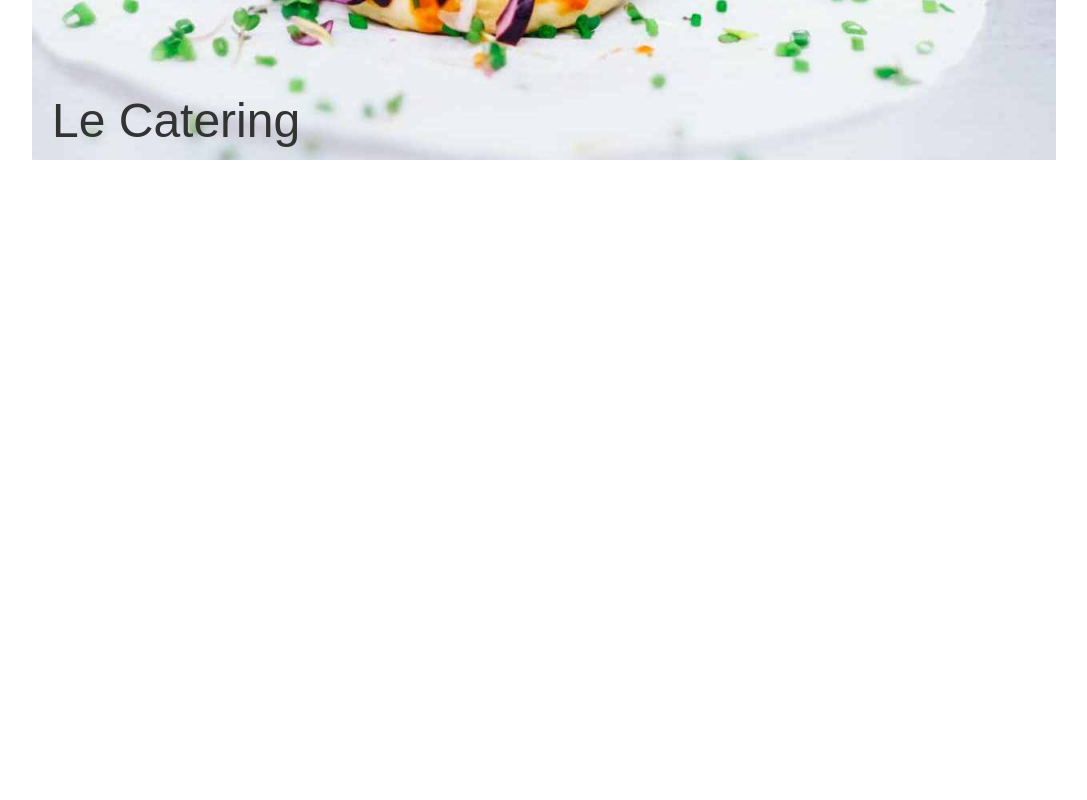
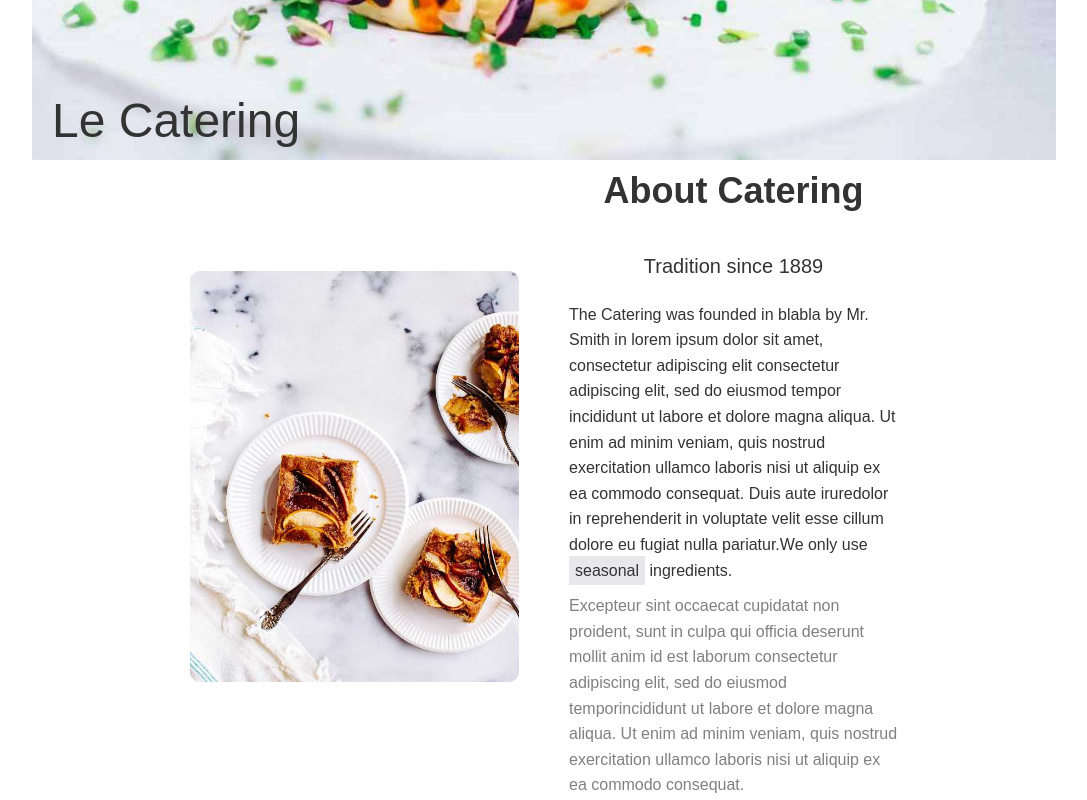
Before and after one commit to Mengsreang-Chhoeung/reactjs-youtube, a React (Create React App) app in the folder simple-food-website/: page / in a window 1280 px wide. Shown: the part 480-1280 px from the top of the page, without its empty margins (96-1183 px from the left). Before the commit the page ends 800 px from the top, so only its background shows below. Built offline with nearby package versions, Linux system fonts and the light colour scheme.

Commit message:
finish about component for simple-food-website

```diff
--- /dev/null
+++ b/simple-food-website/src/components/about/index.css
@@ -0,0 +1,48 @@
+div.about {
+    width: 100%;
+    height: 80vh;
+    display: flex;
+    align-items: center;
+    padding: 10px 30px;
+    gap: 50px;
+}
+
+div.about > .image,
+div.about > .article {
+    width: 50%;
+}
+
+div.about > .image > img {
+    width: 100%;
+    border-radius: 10px;
+}
+
+div.about > .article > .big-title {
+    margin-bottom: 30px;
+    font-size: 36px;
+}
+
+div.about > .article > .big-title,
+div.about > .article > .small-title {
+    text-align: center;
+}
+
+div.about > .article > .small-title {
+    font-size: 20px;
+    font-weight: 500;
+    margin-bottom: 20px;
+}
+
+div.about > .article > .p-normal {
+    font-weight: 500;
+    margin-bottom: 10px;
+}
+
+div.about > .article > .p-normal > span {
+    background-color: rgb(232, 232, 235);
+    padding: 6px;
+}
+
+div.about > .article > .p-gray {
+    color: gray;
+}
--- /dev/null
+++ b/simple-food-website/src/components/about/index.tsx
@@ -0,0 +1,28 @@
+import React from "react";
+import "./index.css";
+
+interface AboutProps {}
+
+const About: React.FC<AboutProps> = (props) => {
+    const {} = props;
+
+    return (
+        <div className="about">
+            <div className="image">
+                <img src="/img/about.jpg" alt="about-picture" />
+            </div>
+            <div className="article">
+                <h1 className="big-title">About Catering</h1>
+                <p className="small-title">Tradition since 1889</p>
+                <p className="p-normal">
+                The Catering was founded in blabla by Mr. Smith in lorem ipsum dolor sit amet, consectetur adipiscing elit consectetur adipiscing elit, sed do eiusmod tempor incididunt ut labore et dolore magna aliqua. Ut enim ad minim veniam, quis nostrud exercitation ullamco laboris nisi ut aliquip ex ea commodo consequat. Duis aute iruredolor in reprehenderit in voluptate velit esse cillum dolore eu fugiat nulla pariatur.We only use <span>seasonal</span> ingredients.
+                </p>
+                <p className="p-gray">
+                Excepteur sint occaecat cupidatat non proident, sunt in culpa qui officia deserunt mollit anim id est laborum consectetur adipiscing elit, sed do eiusmod temporincididunt ut labore et dolore magna aliqua. Ut enim ad minim veniam, quis nostrud exercitation ullamco laboris nisi ut aliquip ex ea commodo consequat.
+                </p>
+            </div>
+        </div>
+    )
+}
+
+export default About;
--- a/simple-food-website/src/components/app/index.css
+++ b/simple-food-website/src/components/app/index.css
@@ -22,3 +22,7 @@ body {
 .container > .content > div {
     width: 80%;
 }
+
+.container > .content > div.inside-content {
+    width: 60%;
+}
--- a/simple-food-website/src/components/app/index.tsx
+++ b/simple-food-website/src/components/app/index.tsx
@@ -3,6 +3,7 @@ import "./index.css";
 import DefaultLayout from "../layout/DefaultLayout";
 import Nav from "../nav";
 import Hero from "../hero";
+import About from "../about";
 
 const App: React.FC = () => {
   return (
@@ -15,10 +16,13 @@ const App: React.FC = () => {
         {/* Hero */}
         <Hero />
         {/* End of Hero */}
+
+        <div className="inside-content">
+          {/* About */}
+          <About />
+          {/* End of About */}
+        </div>
       </div>
-
-      {/* About */}
-      {/* End of About */}
 
       {/* Menu */}
       {/* End of Menu */}
```
Also changed, not shown: simple-food-website/public/img/about.jpg (added).
